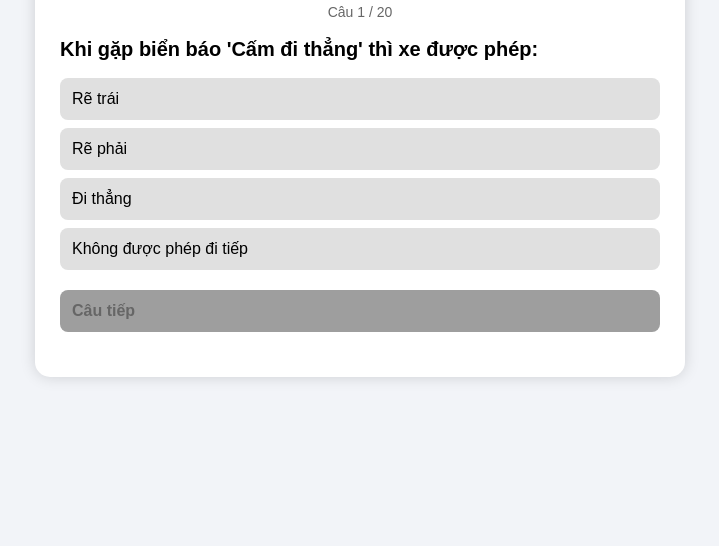
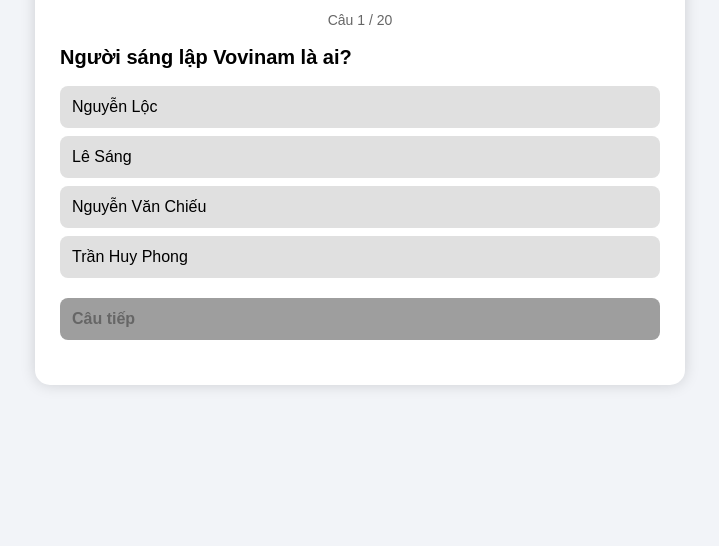
Before and after one commit to Sakura-baby-1/vovinam-quiz, a plain HTML site: page index.html in a window 1280 px wide. Shown: the part 294-840 px from the top of the page, without its empty margins (280-999 px from the left). Drawn offline with Linux system fonts and the light colour scheme.

Commit message:
Update back to Vovinam quiz with modern UI

```diff
--- a/index.html
+++ b/index.html
@@ -110,10 +110,10 @@
 <body>
 
 <div class="container">
-  <h1>THI BẰNG LÁI XE 2026</h1>
+  <h1>THI TRẮC NGHIỆM VOVINAM</h1>
 
   <div class="warning">
-    ⚠️ <strong>Lưu ý:</strong> Bài thi gồm 20 câu hỏi. Thời gian: 19 phút. Điểm đạt: 16/20 câu đúng.
+    ⚠️ <strong>Lưu ý:</strong> Bài thi gồm 20 câu hỏi về lịch sử và kiến thức Vovinam. Điểm đạt: 14/20 câu đúng.
   </div>
 
   <div class="progress" id="progress"></div>
@@ -130,104 +130,104 @@
 <script>
 const questions = [
   {
-    question: "Khi gặp biển báo 'Cấm đi thẳng' thì xe được phép:",
-    options: ["Rẽ trái", "Rẽ phải", "Đi thẳng", "Không được phép đi tiếp"],
+    question: "Người sáng lập Vovinam là ai?",
+    options: ["Nguyễn Lộc", "Lê Sáng", "Nguyễn Văn Chiếu", "Trần Huy Phong"],
+    correct: 0
+  },
+  {
+    question: "Vovinam ra đời năm nào?",
+    options: ["1938", "1945", "1954", "1975"],
+    correct: 0
+  },
+  {
+    question: "Võ Việt Nam còn được gọi là gì?",
+    options: ["Vovinam Viet Vo Dao", "Vovinam Vo Dao", "Vo Viet Nam", "Vovinam"],
+    correct: 1
+  },
+  {
+    question: "Vovinam là bộ môn võ của nước nào?",
+    options: ["Thái Lan", "Hàn Quốc", "Việt Nam", "Trung Quốc"],
+    correct: 2
+  },
+  {
+    question: "Ý nghĩa của từ 'Vo' trong Vovinam là gì?",
+    options: ["Võ thuật", "Quân đội", "Dân tộc", "Quốc gia"],
+    correct: 0
+  },
+  {
+    question: "Ý nghĩa của từ 'Vi' trong Vovinam là gì?",
+    options: ["Võ thuật", "Quân đội", "Dân tộc", "Quốc gia"],
+    correct: 2
+  },
+  {
+    question: "Ý nghĩa của từ 'Nam' trong Vovinam là gì?",
+    options: ["Võ thuật", "Quân đội", "Dân tộc", "Quốc gia"],
     correct: 3
   },
   {
-    question: "Tốc độ tối đa cho phép trên đường cao tốc là:",
-    options: ["60 km/h", "80 km/h", "100 km/h", "120 km/h"],
-    correct: 3
-  },
-  {
-    question: "Khi lái xe trên đường mưa, tài xế cần:",
-    options: ["Tăng tốc để qua nhanh", "Giảm tốc độ và tăng khoảng cách", "Bật đèn pha", "Đi sát xe trước"],
+    question: "Vovinam được phát triển từ những bộ môn võ nào?",
+    options: ["Karate và Judo", "Võ cổ truyền Việt Nam", "Taekwondo", "Muay Thai"],
     correct: 1
   },
   {
-    question: "Biển báo hình tròn có nền xanh dương là biển:",
-    options: ["Cấm", "Hiệu lệnh", "Chỉ dẫn", "Nguy hiểm"],
+    question: "Mục tiêu chính của Vovinam là gì?",
+    options: ["Giải trí", "Tự vệ và rèn luyện thân thể", "Thi đấu chuyên nghiệp", "Giải trí"],
     correct: 1
   },
   {
-    question: "Khi gặp đèn tín hiệu vàng, tài xế phải:",
-    options: ["Tăng tốc vượt qua", "Dừng lại ngay", "Chuẩn bị dừng nếu an toàn", "Tiếp tục đi"],
-    correct: 2
+    question: "Vovinam có bao nhiêu cấp đai?",
+    options: ["6 cấp", "9 cấp", "12 cấp", "15 cấp"],
+    correct: 1
   },
   {
-    question: "Nồng độ cồn tối đa cho phép trong máu là:",
-    options: ["0 mg/100ml", "50 mg/100ml", "80 mg/100ml", "Không có giới hạn"],
+    question: "Màu đai đầu tiên trong Vovinam là gì?",
+    options: ["Đen", "Trắng", "Vàng", "Xanh"],
+    correct: 1
+  },
+  {
+    question: "Vovinam được công nhận là môn võ chính thức của Việt Nam từ năm nào?",
+    options: ["1945", "1954", "1975", "1990"],
     correct: 0
   },
   {
-    question: "Khi chuyển làn đường, tài xế cần:",
-    options: ["Quan sát gương chiếu hậu", "Bật đèn xi nhan", "Giảm tốc độ", "Tất cả các ý trên"],
-    correct: 3
-  },
-  {
-    question: "Biển báo 'Đường hẹp trái' có ý nghĩa:",
-    options: ["Đường rộng bên trái", "Đường hẹp bên trái", "Cấm rẽ trái", "Chỉ đường một chiều"],
+    question: "Vovinam có những kỹ thuật nào?",
+    options: ["Chỉ quyền cước", "Quyền, cước, đòn thế, binh khí", "Chỉ khiêu vũ", "Chỉ aerobic"],
     correct: 1
   },
   {
-    question: "Khi đỗ xe trên đường dốc, cần:",
-    options: ["Chỉ cần kéo phanh tay", "Chèn bánh xe và kéo phanh tay", "Không cần làm gì", "Bật đèn cảnh báo"],
+    question: "Nguyên tắc 'Luyện công phu' trong Vovinam nghĩa là gì?",
+    options: ["Luyện tập chăm chỉ", "Luyện tập qua loa", "Luyện tập theo sở thích", "Luyện tập ít"],
+    correct: 0
+  },
+  {
+    question: "Vovinam nhấn mạnh yếu tố nào?",
+    options: ["Sức mạnh thể chất", "Tinh thần kỷ luật và đạo đức", "Giải trí", "Thi đấu"],
     correct: 1
   },
   {
-    question: "Tài xế có được phép sử dụng điện thoại khi lái xe không?",
-    options: ["Được, nếu dùng loa ngoài", "Không được trong mọi trường hợp", "Được khi dừng đèn đỏ", "Được nếu cầm tay"],
+    question: "Vovinam có bài quyền biểu diễn nào?",
+    options: ["Bài quyền 12 động tác", "Bài quyền 20 động tác", "Bài quyền 30 động tác", "Bài quyền 50 động tác"],
+    correct: 0
+  },
+  {
+    question: "Vovinam có những đòn thế nào?",
+    options: ["Ném, vật, khóa khớp", "Chỉ đá", "Chỉ quyền", "Chỉ aerobic"],
+    correct: 0
+  },
+  {
+    question: "Vovinam có môn binh khí nào?",
+    options: ["Kiếm, đao, côn, thương", "Chỉ súng", "Chỉ lựu đạn", "Chỉ xe tăng"],
+    correct: 0
+  },
+  {
+    question: "Vovinam có bài tập đối luyện không?",
+    options: ["Không có", "Có, để thực hành kỹ thuật", "Chỉ tập đơn", "Chỉ tập nhóm"],
     correct: 1
   },
   {
-    question: "Khi gặp xe ưu tiên (có đèn xanh đỏ), tài xế phải:",
-    options: ["Vượt qua nhanh", "Nhường đường", "Đi song song", "Bấm còi"],
-    correct: 1
-  },
-  {
-    question: "Tốc độ tối thiểu trên đường cao tốc là:",
-    options: ["30 km/h", "50 km/h", "60 km/h", "70 km/h"],
+    question: "Vovinam được phổ biến ở những nước nào?",
+    options: ["Chỉ Việt Nam", "Việt Nam và một số nước châu Á", "Toàn thế giới", "Chỉ châu Âu"],
     correct: 2
-  },
-  {
-    question: "Biển báo 'Cấm dừng và đỗ xe' có hình:",
-    options: ["Hình tròn đỏ", "Hình vuông vàng", "Hình tam giác vàng", "Hình chữ nhật xanh"],
-    correct: 0
-  },
-  {
-    question: "Khi lái xe vào ban đêm, cần:",
-    options: ["Tắt đèn pha", "Bật đèn pha", "Bật đèn cốt", "Không cần đèn"],
-    correct: 1
-  },
-  {
-    question: "Khoảng cách an toàn tối thiểu với xe phía trước là:",
-    options: ["5 giây", "3 giây", "1 giây", "10 giây"],
-    correct: 1
-  },
-  {
-    question: "Khi gặp sương mù dày, tài xế nên:",
-    options: ["Tăng tốc", "Giảm tốc và bật đèn sương mù", "Đi sát xe trước", "Bật đèn pha cao"],
-    correct: 1
-  },
-  {
-    question: "Biển báo 'Chú ý trẻ em' có hình:",
-    options: ["Hình vuông", "Hình tròn", "Hình tam giác", "Hình chữ nhật"],
-    correct: 2
-  },
-  {
-    question: "Tài xế có được phép vượt xe ở đoạn đường cong không?",
-    options: ["Được", "Không được", "Được nếu thấy rõ", "Được khi có biển cho phép"],
-    correct: 1
-  },
-  {
-    question: "Khi xe bị hỏng trên đường cao tốc, cần:",
-    options: ["Đẩy xe ra lề đường", "Đặt biển cảnh báo và gọi cứu hộ", "Tiếp tục lái", "Đỗ xe giữa đường"],
-    correct: 1
-  },
-  {
-    question: "Tuổi tối thiểu để thi bằng lái xe B2 là:",
-    options: ["16 tuổi", "18 tuổi", "21 tuổi", "25 tuổi"],
-    correct: 1
   }
 ];
 
@@ -288,11 +288,11 @@
     let percentage = Math.round((score / questions.length) * 100);
     let resultText = "Điểm của bạn: " + score + "/" + questions.length + " (" + percentage + "%)";
 
-    if(score >= 16){
-      document.getElementById("result").innerText = resultText + "\n🎉 ĐẠT - Chúc mừng bạn đã thi đỗ!";
+    if(score >= 14){
+      document.getElementById("result").innerText = resultText + "\n🎉 ĐẠT - Chúc mừng bạn đã hoàn thành bài thi!";
       document.getElementById("result").style.color = "#4caf50";
     } else {
-      document.getElementById("result").innerText = resultText + "\n❌ TRƯỢT - Cần ôn tập thêm!";
+      document.getElementById("result").innerText = resultText + "\n❌ CẦN ÔN TẬP THÊM - Hãy học thêm về Vovinam!";
       document.getElementById("result").style.color = "#f44336";
     }
   }
```
